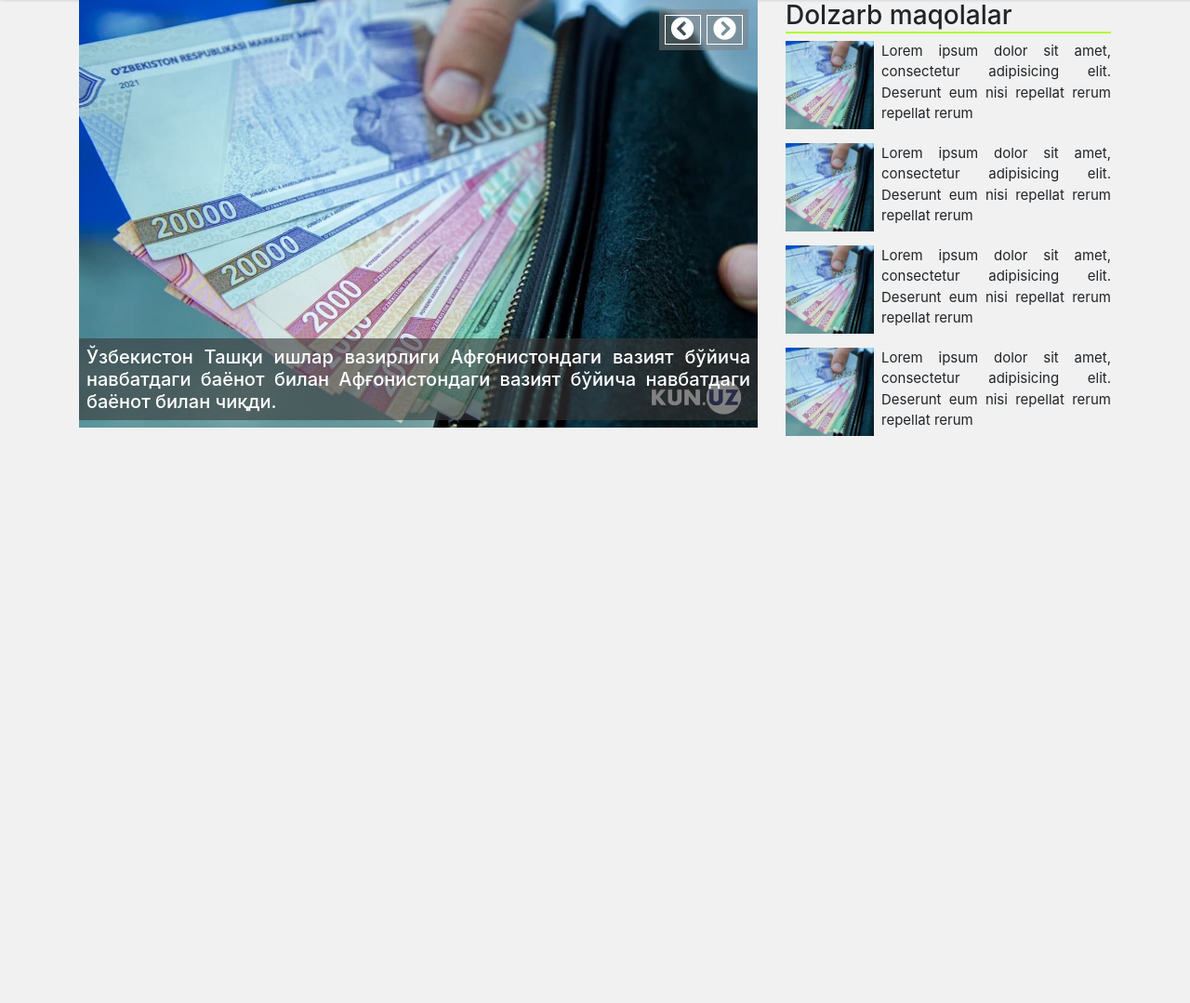
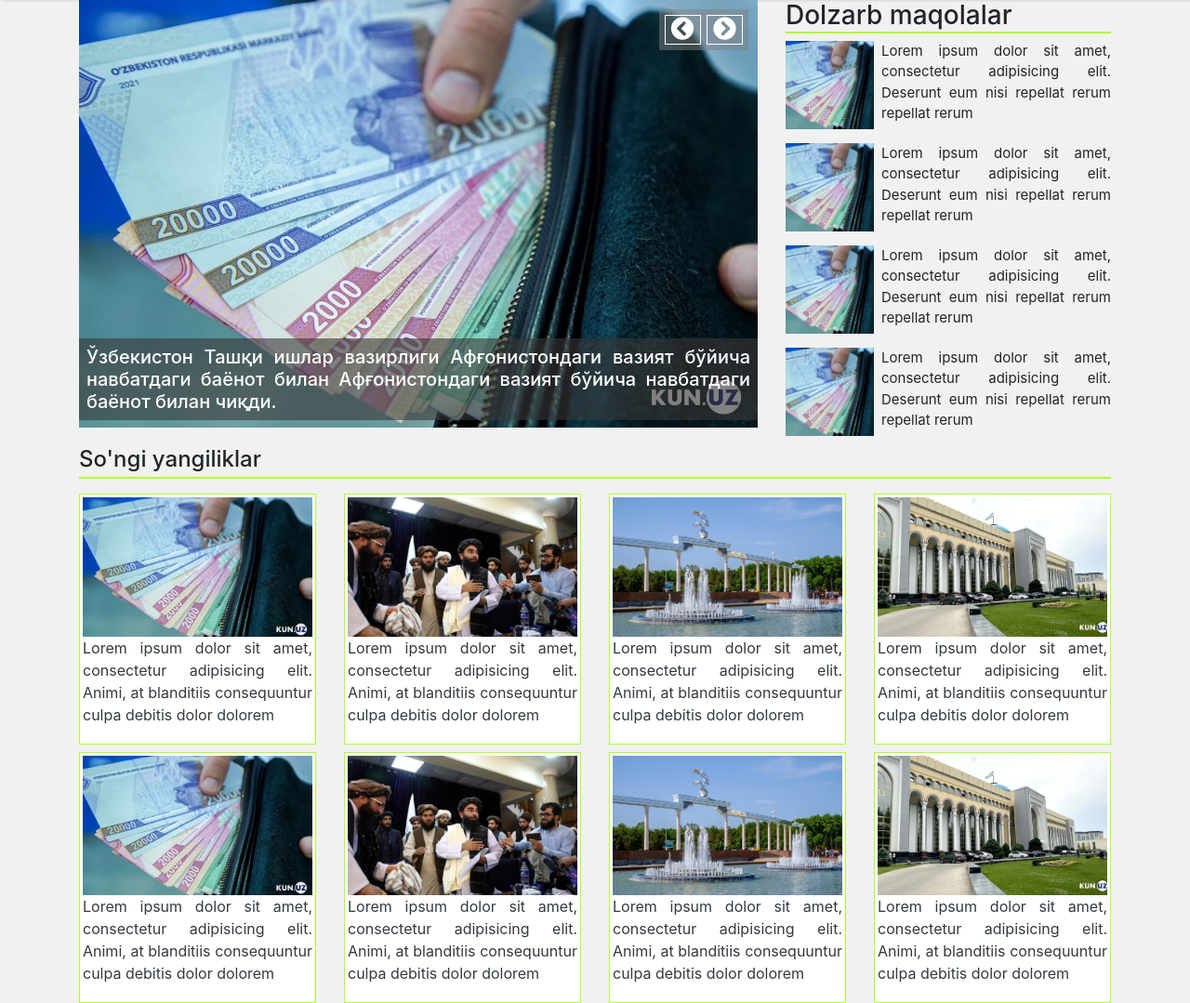
Before and after one commit to baxranov-2230/farovon-yurt2, a PHP site: page / in a window 1280 px wide. Shown: the part 71-1150 px from the top of the page at 93% size. Before the commit the page ends 540 px from the top, so only its background shows below. Run offline with PHP 8.4, Linux system fonts and the light colour scheme.

Commit message:
20.08.2021 15.41

```diff
--- a/css/main.css
+++ b/css/main.css
@@ -164,3 +218,33 @@ body {
 }
 
 /*-----------------CAROUSEL END-------------------------*/
+
+/*-----------------MAIN START-------------------------*/
+.main {
+    /*background-color: #dcdcdc;*/
+}
+
+.main img {
+    width: 100%;
+    height: 150px;
+    object-fit: cover;
+}
+
+.main .last_news_block {
+    padding: 3px;
+    border: 1px solid greenyellow;
+    background-color: white;
+    transition: 0.5s;
+}
+.main .last_news_block:hover{
+    box-shadow: 2px 2px 5px gray;
+    border: 1px solid red;
+}
+
+
+.last_text {
+    border-bottom: 2px solid greenyellow;
+    padding-bottom: 5px;
+}
+
+/*-----------------MAIN END-------------------------*/
--- a/index.html
+++ b/index.html
@@ -116,7 +116,89 @@
 <section class="main">
     <div class="container">
         <div class="row">
-            <div class="col">
+            <div class="col-12">
+                <h4 class="last_text">So'ngi yangiliklar</h4>
+            </div>
+        </div>
+        <div class="row">
+            <div class="col-md-3 mt-2">
+                <a href="" class="text-decoration-none text-dark">
+                    <div class="last_news_block">
+                        <img src="images/1.jpg" alt="">
+                        <p class="text-justify">Lorem ipsum dolor sit amet, consectetur adipisicing elit. Animi, at blanditiis consequuntur culpa
+                            debitis dolor dolorem </p>
+                    </div>
+                </a>
+
+            </div>
+            <div class="col-md-3 mt-2">
+                <a href="" class="text-decoration-none text-dark">
+                    <div class="last_news_block">
+                        <img src="images/2.jpg" alt="">
+                        <p class="text-justify">Lorem ipsum dolor sit amet, consectetur adipisicing elit. Animi, at blanditiis consequuntur culpa
+                            debitis dolor dolorem </p>
+                    </div>
+                </a>
+
+            </div>
+            <div class="col-md-3 mt-2">
+                <a href="" class="text-decoration-none text-dark">
+                    <div class="last_news_block">
+                        <img src="images/3.jpg" alt="">
+                        <p class="text-justify">Lorem ipsum dolor sit amet, consectetur adipisicing elit. Animi, at blanditiis consequuntur culpa
+                            debitis dolor dolorem </p>
+                    </div>
+                </a>
+
+            </div>
+            <div class="col-md-3 mt-2">
+                <a href="" class="text-decoration-none text-dark">
+                    <div class="last_news_block">
+                        <img src="images/4.jpg" alt="">
+                        <p class="text-justify">Lorem ipsum dolor sit amet, consectetur adipisicing elit. Animi, at blanditiis consequuntur culpa
+                            debitis dolor dolorem </p>
+                    </div>
+                </a>
+
+            </div>
+            <div class="col-md-3 mt-2">
+                <a href="" class="text-decoration-none text-dark">
+                    <div class="last_news_block">
+                        <img src="images/1.jpg" alt="">
+                        <p class="text-justify">Lorem ipsum dolor sit amet, consectetur adipisicing elit. Animi, at blanditiis consequuntur culpa
+                            debitis dolor dolorem </p>
+                    </div>
+                </a>
+
+            </div>
+            <div class="col-md-3 mt-2">
+                <a href="" class="text-decoration-none text-dark">
+                    <div class="last_news_block">
+                        <img src="images/2.jpg" alt="">
+                        <p class="text-justify">Lorem ipsum dolor sit amet, consectetur adipisicing elit. Animi, at blanditiis consequuntur culpa
+                            debitis dolor dolorem </p>
+                    </div>
+                </a>
+
+            </div>
+            <div class="col-md-3 mt-2">
+                <a href="" class="text-decoration-none text-dark">
+                    <div class="last_news_block">
+                        <img src="images/3.jpg" alt="">
+                        <p class="text-justify">Lorem ipsum dolor sit amet, consectetur adipisicing elit. Animi, at blanditiis consequuntur culpa
+                            debitis dolor dolorem </p>
+                    </div>
+                </a>
+
+            </div>
+            <div class="col-md-3 mt-2">
+                <a href="" class="text-decoration-none text-dark">
+                    <div class="last_news_block">
+                        <img src="images/4.jpg" alt="">
+                        <p class="text-justify">Lorem ipsum dolor sit amet, consectetur adipisicing elit. Animi, at blanditiis consequuntur culpa
+                            debitis dolor dolorem </p>
+                    </div>
+                </a>
 
             </div>
         </div>
```
Also changed, not shown: other parts of css/main.css (+54 -0 lines).
